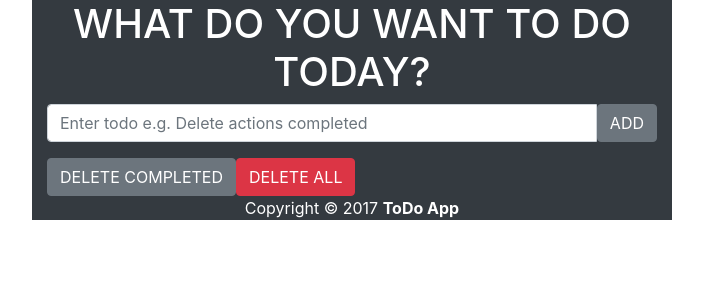
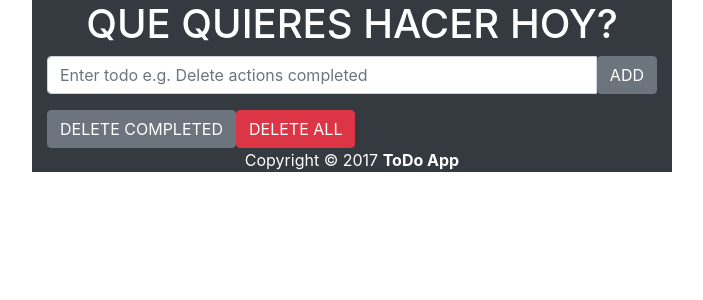
Before and after one commit to jaggl2019/TODOapp, a Django app: page / in a window 1280 px wide. Shown: the top 300 px of the page, without its empty margins (288-991 px from the left). Run offline with Django 3.2, Linux system fonts and the light colour scheme; data that the repository does not hold is empty; some libraries are stand-ins or nearby versions.

Commit message:
se  cambio el titulo

```diff
--- a/todoapp/templates/todoapp/index.html
+++ b/todoapp/templates/todoapp/index.html
@@ -24,7 +24,7 @@
 	<body>
 		<div class="container-fluid mx-auto w-50 bg-dark" id="wrapper">
 
-			<h1 class="text-center"><span class="text-white">WHAT DO YOU WANT TO DO TODAY?</span></h1>
+			<h1 class="text-center"><span class="text-white">QUE QUIERES HACER HOY?</span></h1>
 
 			<form action="{% url 'add' %}" method="POST" role="form">
 				{% csrf_token %}
```
